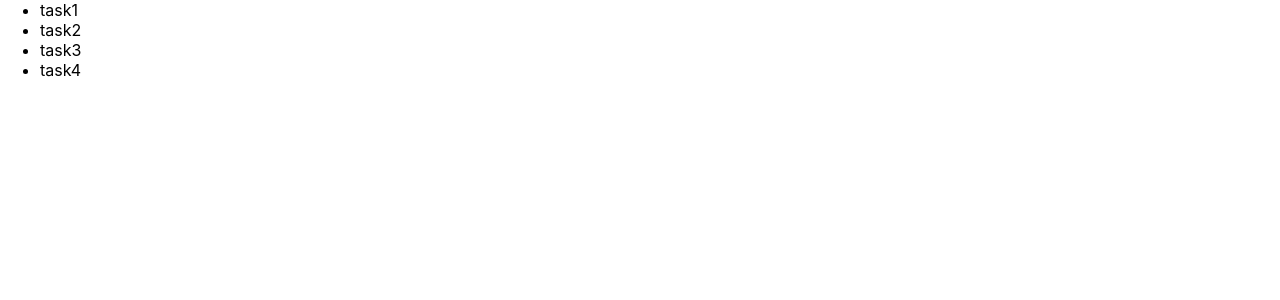
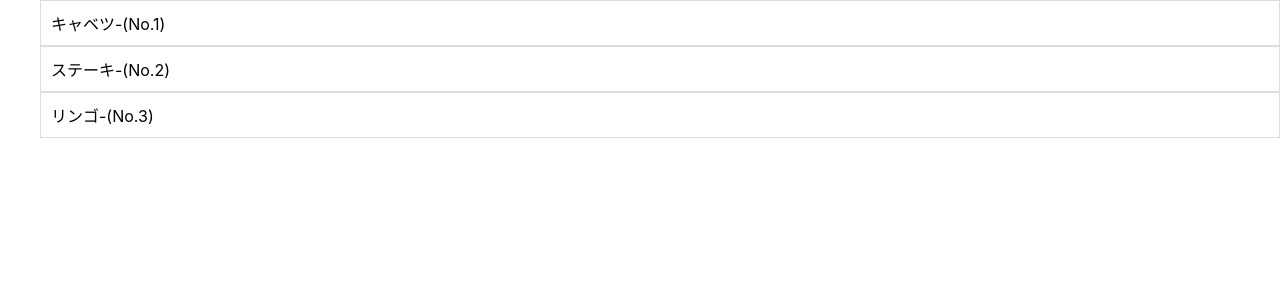
Before and after one commit to YutaKanna/nuxt-trello, a Nuxt app in the folder nuxt/: page / in a window 1280 px wide. Shown: the top 300 px of the page. Built offline with nearby package versions, Linux system fonts and the light colour scheme.

Commit message:
デザイン変更

```diff
--- a/nuxt/pages/index.vue
+++ b/nuxt/pages/index.vue
@@ -1,7 +1,7 @@
 <template>
   <div id="app">
-    <draggable element="ul">
-      <li v-for="task in tasks">{{ task }}</li>
+    <draggable tag="ul">
+        <li v-for="item, index in items" :key="item.no">{{item.name}}-(No.{{item.no}})</li>
     </draggable>
   </div>
 </template>
@@ -16,13 +16,23 @@ export default {
   },
   data() {
     return {
-      tasks: [
-        'task1',
-        'task2',
-        'task3',
-        'task4',
-      ]
+        items:[
+          {no:1, name:'キャベツ', categoryNo:'1'},
+          {no:2, name:'ステーキ', categoryNo:'2'},
+          {no:3, name:'リンゴ', categoryNo:'3'}
+        ]
     }
   }
 }
 </script>
+
+<style>
+ul {
+  list-style-type: none;
+}
+li {
+  cursor: pointer;
+  padding: 10px;
+  border: solid #ddd 1px;
+}
+</style>
```
